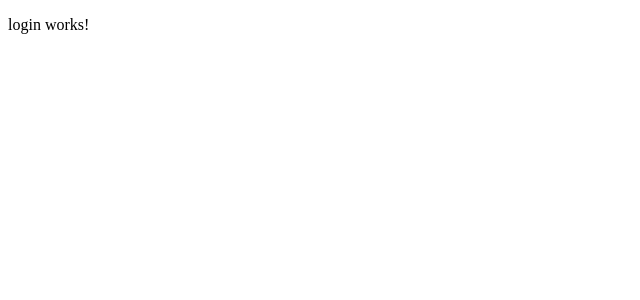
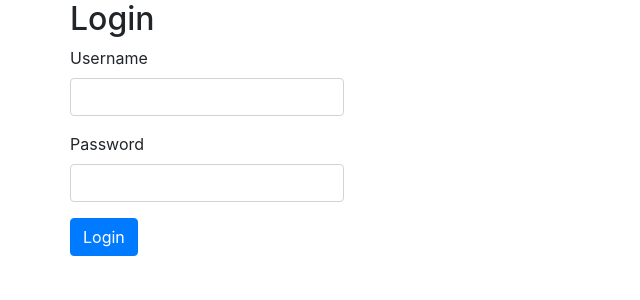
Before and after one commit to BalazsMikola/training, an Angular app: page /login in a window 1280 px wide. Shown: the top 300 px of the page, without its empty margins (0-640 px from the left). Built offline with nearby package versions, Linux system fonts and the light colour scheme.

Commit message:
feat(login component and basic data layer fuctions added)

```diff
--- a/package.json
+++ b/package.json
@@ -19,6 +19,7 @@
     "@angular/platform-browser": "~9.0.5",
     "@angular/platform-browser-dynamic": "~9.0.5",
     "@angular/router": "~9.0.5",
+    "bootstrap": "^4.4.1",
     "rxjs": "~6.5.4",
     "tslib": "^1.10.0",
     "zone.js": "~0.10.2"
--- a/src/app/core/authentication/authentication.service.ts
+++ b/src/app/core/authentication/authentication.service.ts
@@ -17,4 +17,22 @@ export class AuthenticationService {
     return this.dataAccessService.readUserNameFromLocalStorage();
   }
 
+  login(username: string, password: string): void {
+    this.dataAccessService.addNewUser(username, password)
+  //   this.dataAccessService.getUserDataFromDB(username).then((userData: User) => {
+  //     if (userData) {
+  //       if (userData['password'] === password) {
+  //         this.settingsAfterLogin('Welcome ', userData);
+  //       } else {
+  //         alert('Wrong username or password');
+  //       }
+  //     } else {
+  //       this.dataAccessService.addNewUser(username, password)
+  //         .then((newUserData: User) => this.settingsAfterLogin('Successfully registered! Welcome ', newUserData))
+  //         .catch((error: Error) => alert('Something went wrong! Please try again later. ' + error))
+  //     }
+  //   })
+  //     .catch((error: Error) => alert('Something went wrong! Please try again later. ' + error))
+  }
+
 }
--- a/src/app/core/http/data-access.service.ts
+++ b/src/app/core/http/data-access.service.ts
@@ -12,5 +12,36 @@ export class DataAccessService {
     return localStorage.getItem('currentUsername');
   }
 
+  addNewUser(newUsername: string, newPassword: string): void {
+    let dataBase: object = this.getDataBaseFromLocalStorage();
+    if (dataBase) {
+      if (!dataBase[newUsername]) {
+        dataBase[newUsername] = {};
+        dataBase[newUsername]['password'] = newPassword;
+        dataBase[newUsername]['cities'] = [];
+      }
+    } else {
+      dataBase = {};
+      dataBase[newUsername] = {};
+      dataBase[newUsername]['password'] = newPassword;
+      dataBase[newUsername]['cities'] = [];
+    }
+
+    this.saveDataBaseToLocalStorage(dataBase);
+  }
+
+  saveDataBaseToLocalStorage(newDB: object): void {
+    localStorage.setItem('dataBase', JSON.stringify(newDB));
+  }
+
+  getDataBaseFromLocalStorage(): object | null {
+    const data: string = localStorage.getItem('dataBase');
+    if (data) {
+      return JSON.parse(data);
+    } else {
+      return null;
+    }
+  }
+
 
 }
--- a/src/app/home/components/login/login.component.css
+++ b/src/app/home/components/login/login.component.css
@@ -0,0 +1,3 @@
+input{
+  max-width: 300px;
+}
--- a/src/app/home/components/login/login.component.html
+++ b/src/app/home/components/login/login.component.html
@@ -1 +1,22 @@
-<p>login works!</p>
+<h2>Login</h2>
+<form [formGroup]="loginForm" (ngSubmit)="onLoginSubmit()">
+    <div class="form-group">
+        <label for="username">Username</label>
+        <input type="text" formControlName="username" class="form-control" [ngClass]="{ 'is-invalid': submitted && form.username.errors }" />
+        <div *ngIf="submitted && form.username.errors" class="invalid-feedback">
+            <div *ngIf="form.username.errors.required">Username is required</div>
+        </div>
+    </div>
+    <div class="form-group">
+        <label for="password">Password</label>
+        <input type="password" formControlName="password" class="form-control" [ngClass]="{ 'is-invalid': submitted && form.password.errors }" />
+        <div *ngIf="submitted && form.password.errors" class="invalid-feedback">
+            <div *ngIf="form.password.errors.required">Password is required</div>
+        </div>
+    </div>
+    <div class="form-group">
+        <button [disabled]="loading" class="btn btn-primary">
+            Login
+        </button>
+    </div>
+</form>
--- a/src/app/home/components/login/login.component.ts
+++ b/src/app/home/components/login/login.component.ts
@@ -1,4 +1,5 @@
 import { Component, OnInit } from '@angular/core';
+import { FormBuilder, FormGroup, Validators } from '@angular/forms';
 
 import { AuthenticationService } from '../../../core/authentication/authentication.service';
 
@@ -10,13 +11,30 @@ import { AuthenticationService } from '../../../core/authentication/authenticati
 export class LoginComponent implements OnInit {
 
   submitted = false;
+  private loginForm: FormGroup;
 
   constructor(
+    private formBuilder: FormBuilder,
     private authenticationService: AuthenticationService
   ) { }
 
+  get form() {
+    return this.loginForm.controls;
+  }
+
   ngOnInit() {
+    this.loginForm = this.formBuilder.group({
+      username: ['', Validators.required],
+      password: ['', Validators.required]
+    });
+  }
 
+  onLoginSubmit(): void {
+    this.submitted = true;
+    if(this.loginForm.invalid) {
+      return;
+    }
+    this.authenticationService.login(this.form.username.value, this.form.password.value)
   }
 
 }
--- a/src/styles.css
+++ b/src/styles.css
@@ -1 +1 @@
-/* You can add global styles to this file, and also import other style files */
+@import '../node_modules/bootstrap/dist/css/bootstrap.min.css';
```
Also changed, not shown: src/app/app.module.ts (+6 -1 lines), 1 other file (tests, documents, lock files or other folders).
